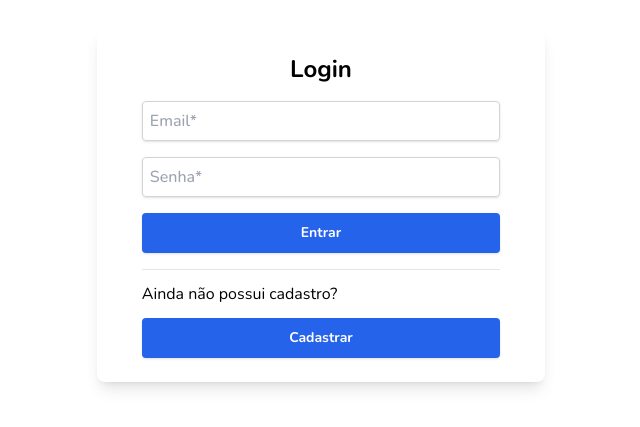
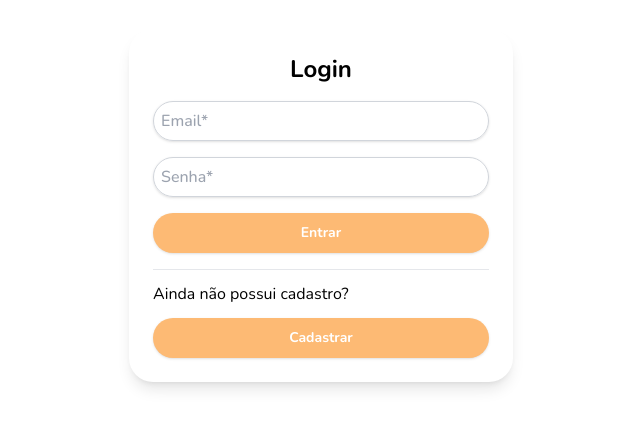
Before and after one commit to gabu322/cs50-final-project, a Next.js app: page /signin in a window 1280 px wide. Shown: the part 163-590 px from the top of the page, without its empty margins (319-959 px from the left). Built offline with nearby package versions, Linux system fonts and the light colour scheme.

Commit message:
Updated sigin page to the new style

```diff
--- a/app/(auth)/signin/page.jsx
+++ b/app/(auth)/signin/page.jsx
@@ -36,15 +36,16 @@ export default function Page({ }) {
       }
    }
 
-   return <div className="flex flex-col justify-center items-center w-full gap-4 bg-white py-6 rounded-lg shadow-lg max-w-md">
+   return <div className="flex flex-col justify-center items-center w-full gap-4 bg-white py-6 rounded-3xl shadow-lg max-w-sm ">
       <h1 className="text-2xl">Login</h1>
 
-      <form onSubmit={handleSubmit} className="flex flex-col gap-4 w-4/5">
+      <form onSubmit={handleSubmit} className="flex flex-col gap-4 w-full px-6">
          <Input
             name="email"
             label="Email"
             type="email"
             onChange={handleChange}
+            rounded
             required
          />
 
@@ -53,20 +54,28 @@ export default function Page({ }) {
             label="Senha"
             type="password"
             onChange={handleChange}
+            rounded
             required
          />
 
          <Button
             type="submit"
+            bgColor={"bg-orange-300"}
+            hoverColor={"hover:bg-orange-400"}
             text={"Entrar"}
+            rounded
          />
+
          <hr />
 
          <p className="text-left">Ainda não possui cadastro?</p>
          <Button
             className="w-full"
             text={"Cadastrar"}
+            bgColor={"bg-orange-300"}
+            hoverColor={"hover:bg-orange-400"}
             href={"/signup"}
+            rounded
          />
       </form>
    </div>;
```
